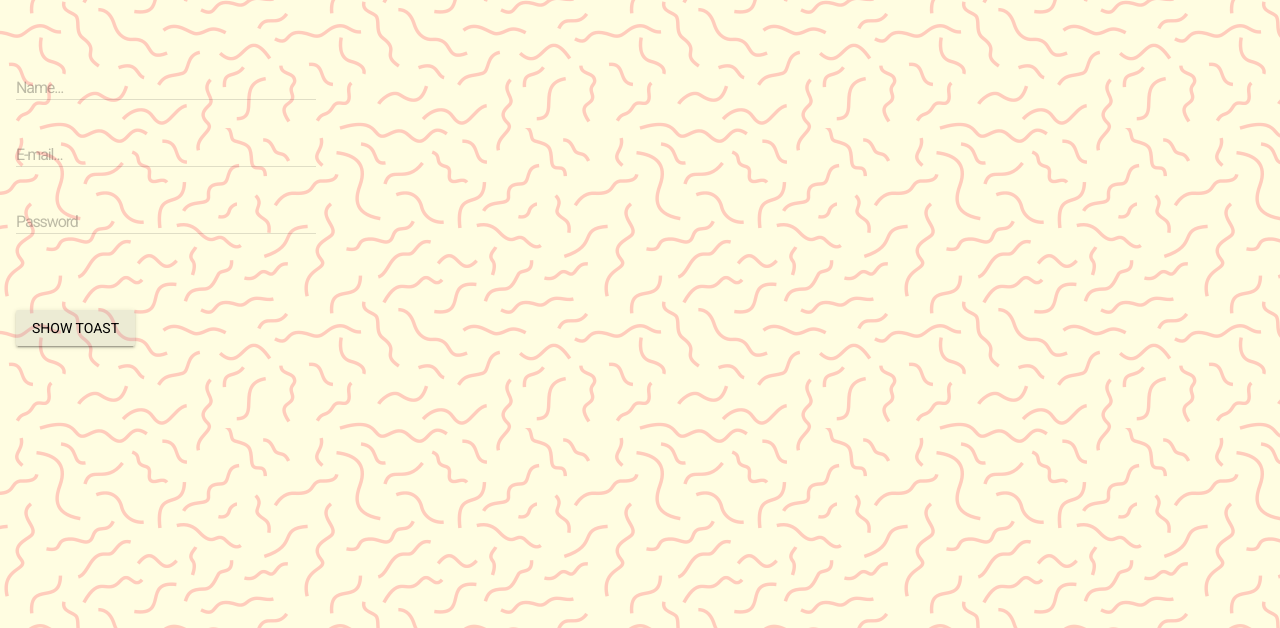
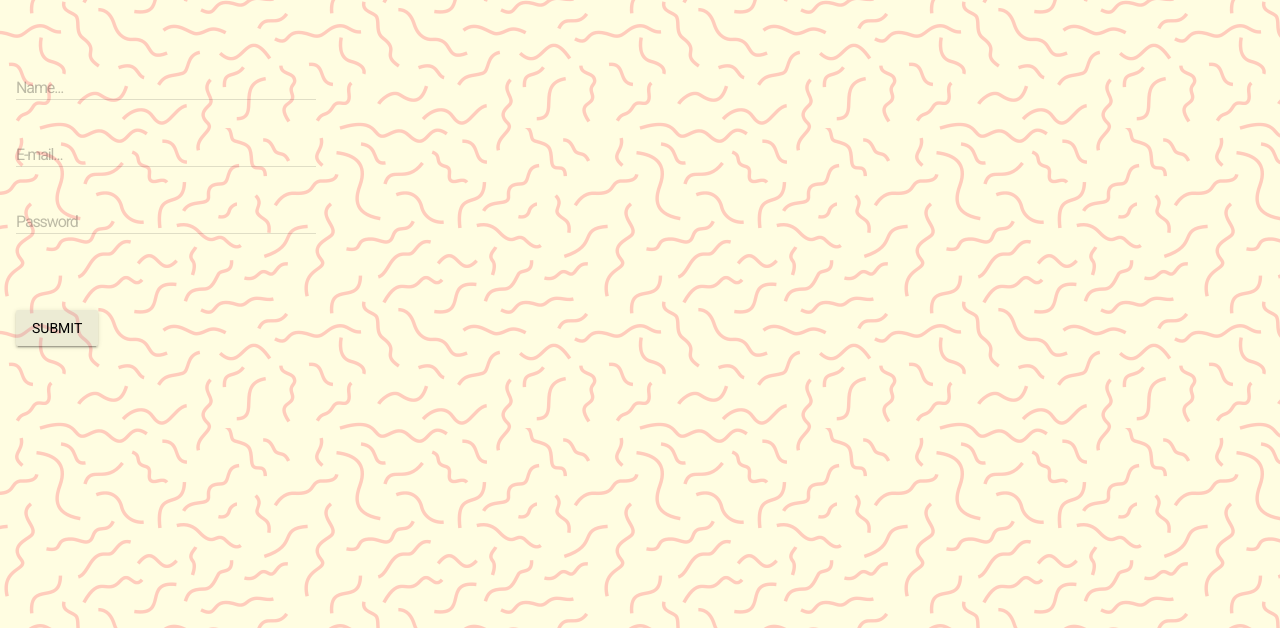
Before and after one commit to Jen-Zheng/E-Mall, a plain HTML site: page signup.html in a window 1280 px wide. Shown: the part 172-800 px from the top of the page. Drawn offline with nearby package versions, Linux system fonts and the light colour scheme.

Commit message:
submit//showtosast

```diff
--- a/signup.html
+++ b/signup.html
@@ -117,7 +117,7 @@
   </div>
 </form>
 </form>
-<button id="demo-show-toast" class="mdl-button mdl-js-button mdl-button--raised" type="button">Show Toast</button>
+<button id="demo-show-toast" class="mdl-button mdl-js-button mdl-button--raised" type="button">Submit</button>
 <div id="demo-toast-example" class="mdl-js-snackbar mdl-snackbar">
   <div class="mdl-snackbar__text"></div>
   <button class="mdl-snackbar__action" type="button"></button>
```
